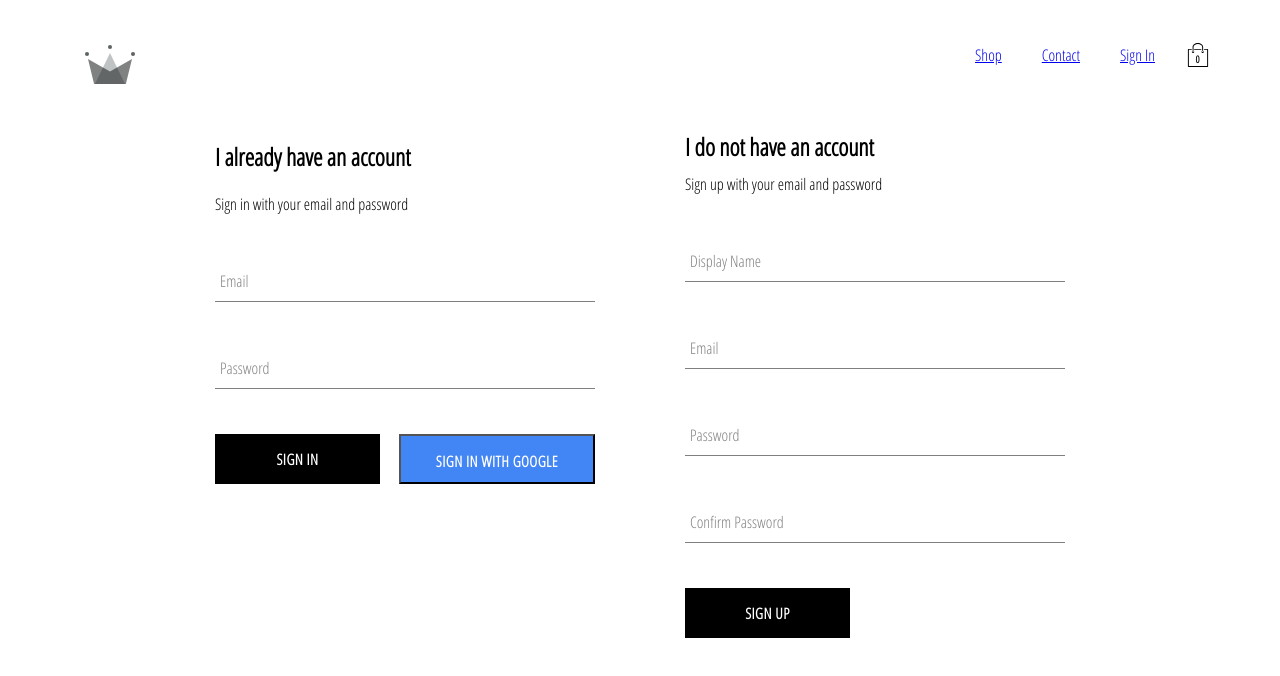
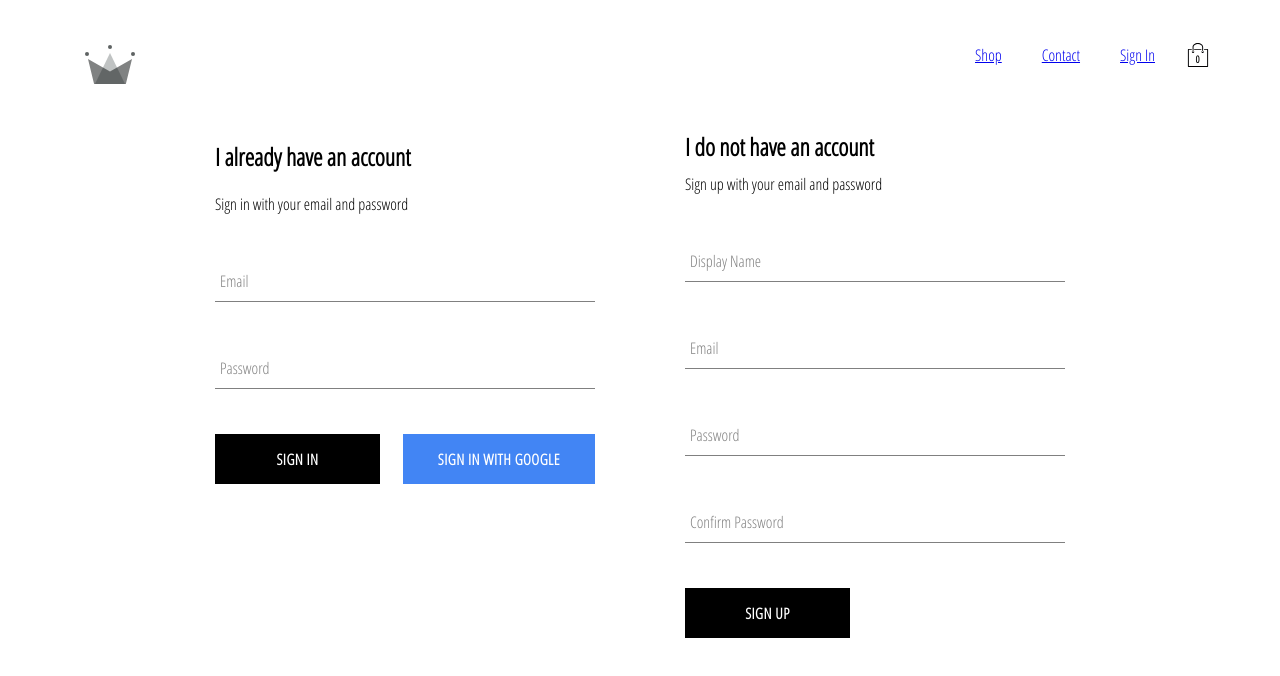
Before and after one commit to WanRitz1/crwn-clothing, a React (Create React App) app: page /SignIn in a window 1280 px wide. Shown: the top 676 px of the page. Built offline with nearby package versions, Linux system fonts and the light colour scheme; no server answers.

Commit message:
17apr2020

```diff
--- a/src/components/custom-button/custom-button.component.jsx
+++ b/src/components/custom-button/custom-button.component.jsx
@@ -1,9 +1,17 @@
 import React from 'react';
+import './custom-button.styles.scss';
+//import { CustomButtonContainer } from './custom-button.styles';
 
-import { CustomButtonContainer } from './custom-button.styles';
 
-const CustomButton = ({ children, ...props }) => (
-  <CustomButtonContainer {...props}>{children}</CustomButtonContainer>
+
+const CustomButton = ({ children, isGoogleSignIn,inverted, ...otherProps }) => (
+  <button
+  className={`${inverted ? 'inverted' : '' } ${isGoogleSignIn ? 'google-sign-in' : ''
+  } custom-button`}
+  {...otherProps} >
+
+  {children}
+  </button>
 );
 
 export default CustomButton;
--- a/src/components/custom-button/custom-button.styles.jsx
+++ /dev/null
@@ -1,62 +0,0 @@
-import styled, { css } from 'styled-components';
-
-const buttonStyles = css`
-  background-color: black;
-  color: white;
-  border: none;
-
-  &:hover {
-    background-color: white;
-    color: black;
-    border: 1px solid black;
-  }
-`;
-
-const invertedButtonStyles = css`
-  background-color: white;
-  color: black;
-  border: 1px solid black;
-
-  &:hover {
-    background-color: black;
-    color: white;
-    border: none;
-  }
-`;
-
-const googleSignInStyles = css`
-  background-color: #4285f4;
-  color: white;
-
-  &:hover {
-    background-color: #357ae8;
-    border: none;
-  }
-`;
-
-const getButtonStyles = props => {
-  if (props.isGoogleSignIn) {
-    return googleSignInStyles;
-  }
-
-  return props.inverted ? invertedButtonStyles : buttonStyles;
-};
-
-export const CustomButtonContainer = styled.button`
-  min-width: 165px;
-  width: auto;
-  height: 50px;
-  letter-spacing: 0.5px;
-  line-height: 50px;
-  padding: 0 35px 0 35px;
-  font-size: 15px;
-  text-transform: uppercase;
-  font-family: 'Open Sans Condensed';
-  font-weight: bolder;
-  cursor: pointer;
-  display: flex;
-  justify-content: center;
-
-  ${getButtonStyles}
-
-`;
--- /dev/null
+++ b/src/components/custom-button/custom-button.styles.scss
@@ -0,0 +1,43 @@
+.custom-button {
+    min-width: 165px;
+    width: auto;
+    height: 50px;
+    letter-spacing: 0.5px;
+    line-height: 50px;
+    padding: 0 35px 0 35px;
+    font-size: 15px;
+    background-color: black;
+    color: white;
+    text-transform: uppercase;
+    font-family: 'Open Sans Condensed';
+    font-weight: bolder;
+    border: none;
+    cursor: pointer;
+    display: flex;
+    justify-content: center;
+
+    &:hover {
+      background-color: white;
+      color: black;
+      border: 1px solid black;
+    }
+    &.google-sign-in{
+      background-color: #4285f4;
+      color:white;
+    }
+      &:hover{
+        background-color: #357ae8;
+        border:none;
+      }
+      &.inverted {
+        background-color: white;
+        color : black;
+        border: 1px solid black;
+
+        &:hover{
+          background-color: black;
+          color : white;
+          border: none;
+        }
+      }
+  }
--- a/src/firebase/firebase.utils.js
+++ b/src/firebase/firebase.utils.js
@@ -36,6 +36,7 @@ export const createUserProfileDocument= async(userAuth, additionalData) => {
 
         }
         return userRef;
+
 };
 
 
```
